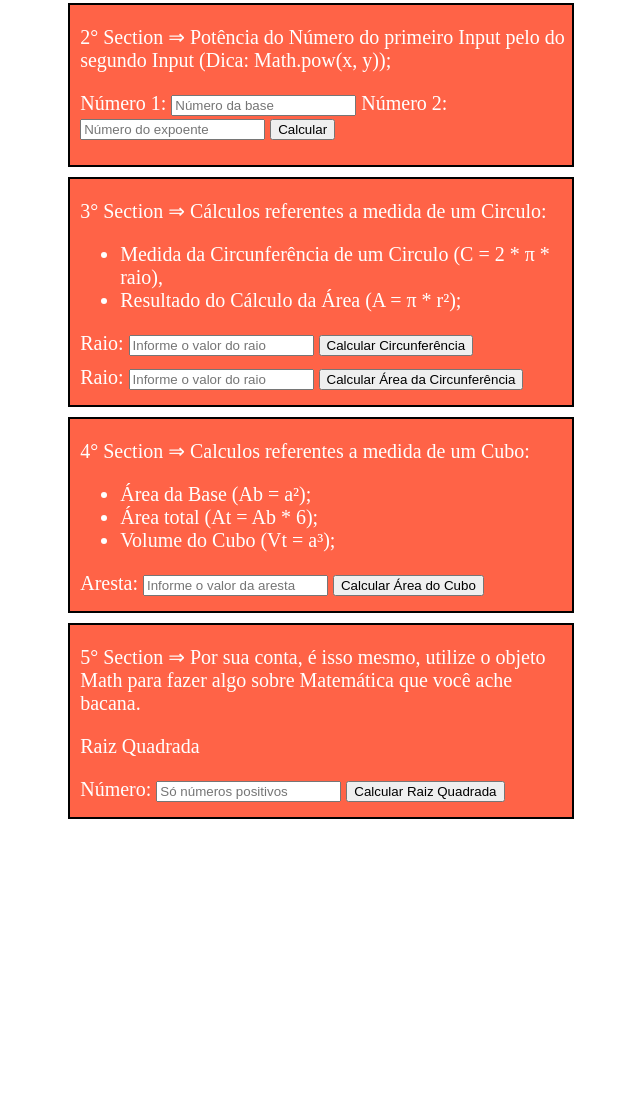
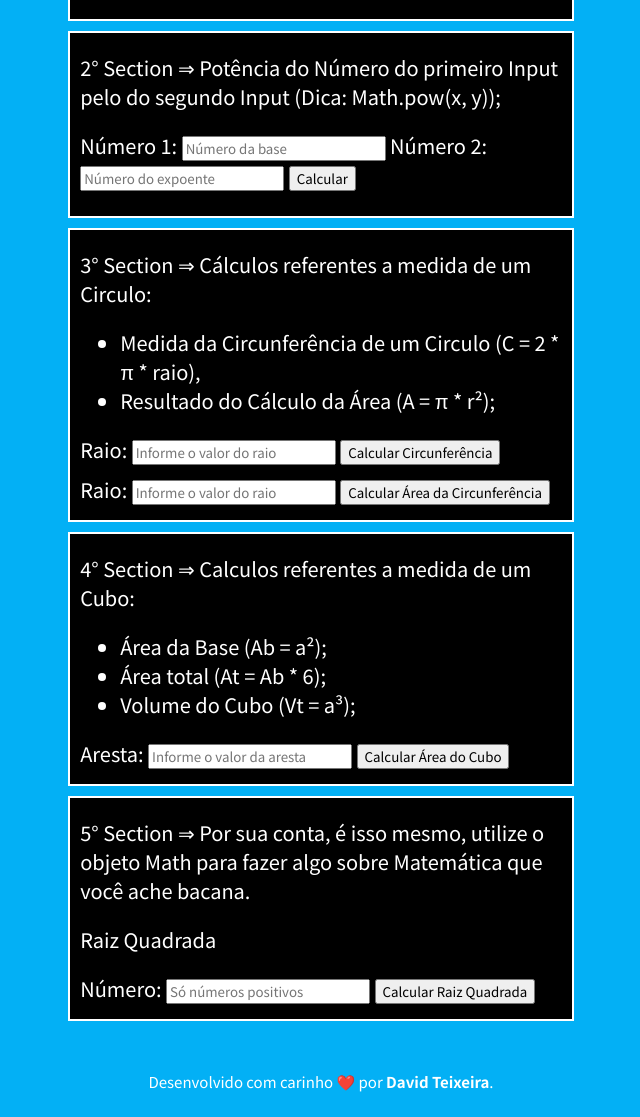
Before and after one commit to davidtmasin/projetoBeginnersMATH, a plain HTML site: page index.html in a window 1280 px wide. Shown: the part 248-1365 px from the top of the page, without its empty margins (319-959 px from the left). Before the commit the page ends 1077 px from the top, so only its background shows below. Drawn offline with Linux system fonts and the light colour scheme.

Commit message:
Finalização do projeto

```diff
--- a/assets/style.css
+++ b/assets/style.css
@@ -1,4 +1,13 @@
+@import url('https://fonts.googleapis.com/css2?family=Noto+Sans+JP:wght@100;300;400;500;700&display=swap');
+*{
+    font-family: 'Noto Sans JP', sans-serif;
+}
+body{
+    background-color: rgb(3, 176, 245);
+}
+
 #titulo{
+    color: white;
     text-align: center;
     font-size: 40px;
 }
@@ -9,16 +18,22 @@
     font-size: 20px;
 }
 section{
-    border: 2px solid black;
+    border: 2px solid white;
     margin-bottom: 10px;
     padding-left: 10px;
     padding-bottom: 5px;
-    background: tomato;
+    background: rgb(0, 0, 0);
     color: white;
+    transition: .3s ease;
 }
 
 #first div{
     margin-bottom: 20px;
+}
+
+section:hover{
+    border: 5px solid tomato;
+    transition: .3s ease;
 }
 
 #second div{
@@ -36,3 +51,26 @@ section{
 #fifth div{
     margin-bottom: 10px;
 }
+
+footer{
+    text-align: center;
+    margin-top: 50px;
+    margin-bottom: 25px;
+}
+
+footer p{
+    color: white;
+    font-size: 15px;
+}
+
+footer p strong a{
+    text-decoration: none;
+    color: inherit;
+    transition: .7s ease;
+}
+
+footer p strong a:hover{
+    color: inherit;
+    font-size: 2rem;
+    transition: .7s ease;
+}
--- a/index.html
+++ b/index.html
@@ -4,7 +4,7 @@
         <meta charset="UTF-8">
         <meta name="viewport" content="width=device-width, initial-scale=1.0">
         <link rel="stylesheet" href="./assets/style.css">
-        <title>Projeto Mod03 - MATH()</title>
+        <title>Usando MATH()</title>
     </head>
     <body>
         <h1 id="titulo">Formulário Matemático</h1>
@@ -74,6 +74,9 @@
                 </div>
             </section>
         </form>
+        <footer>
+            <p>Desenvolvido com carinho ❤️ por <strong><a href="https://github.com/davidtmasin" target="_blank">David Teixeira</a></strong>.</p>
+        </footer>
         <script src="./assets/app.js"></script>
     </body>
 </html>
```
